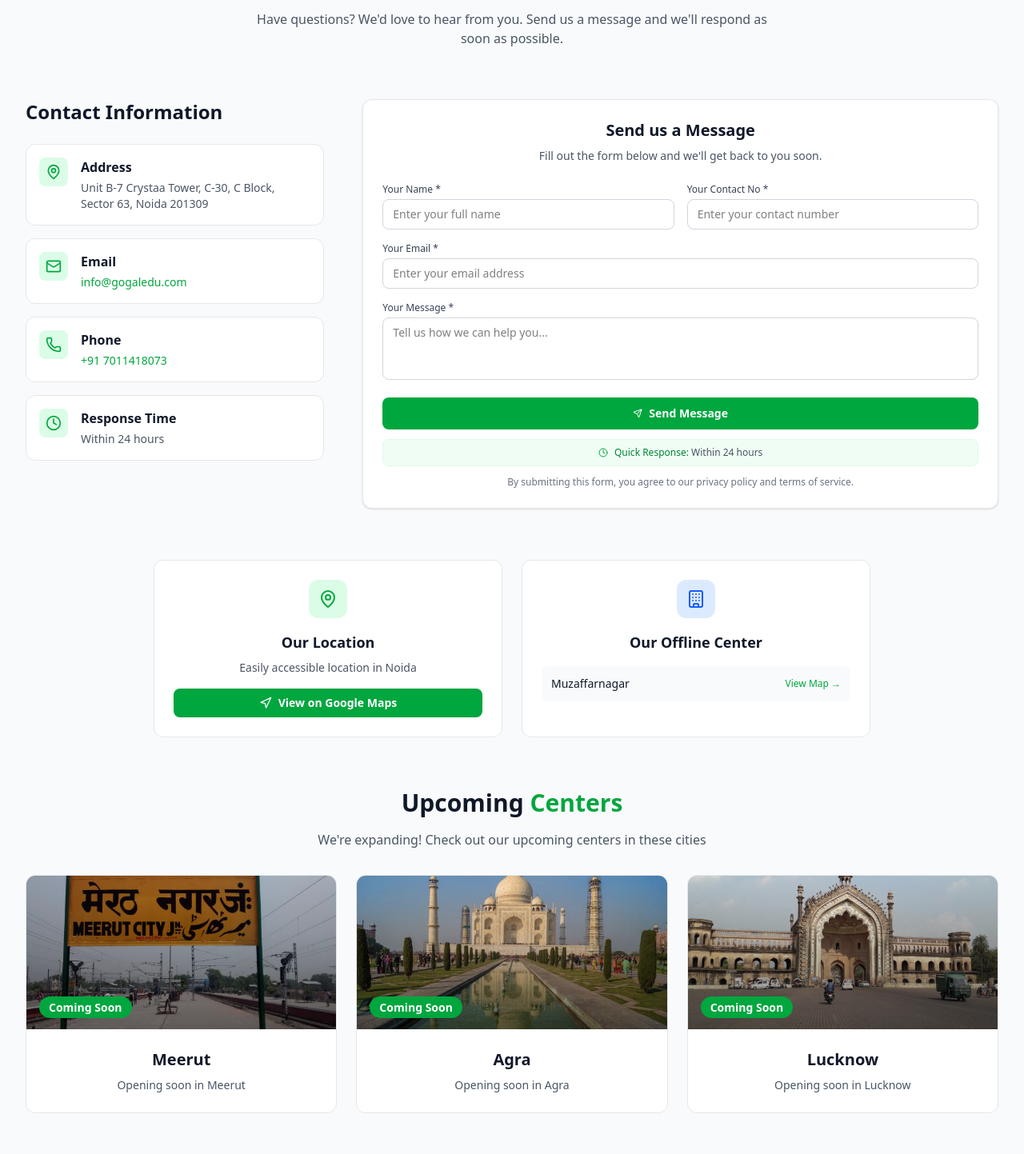
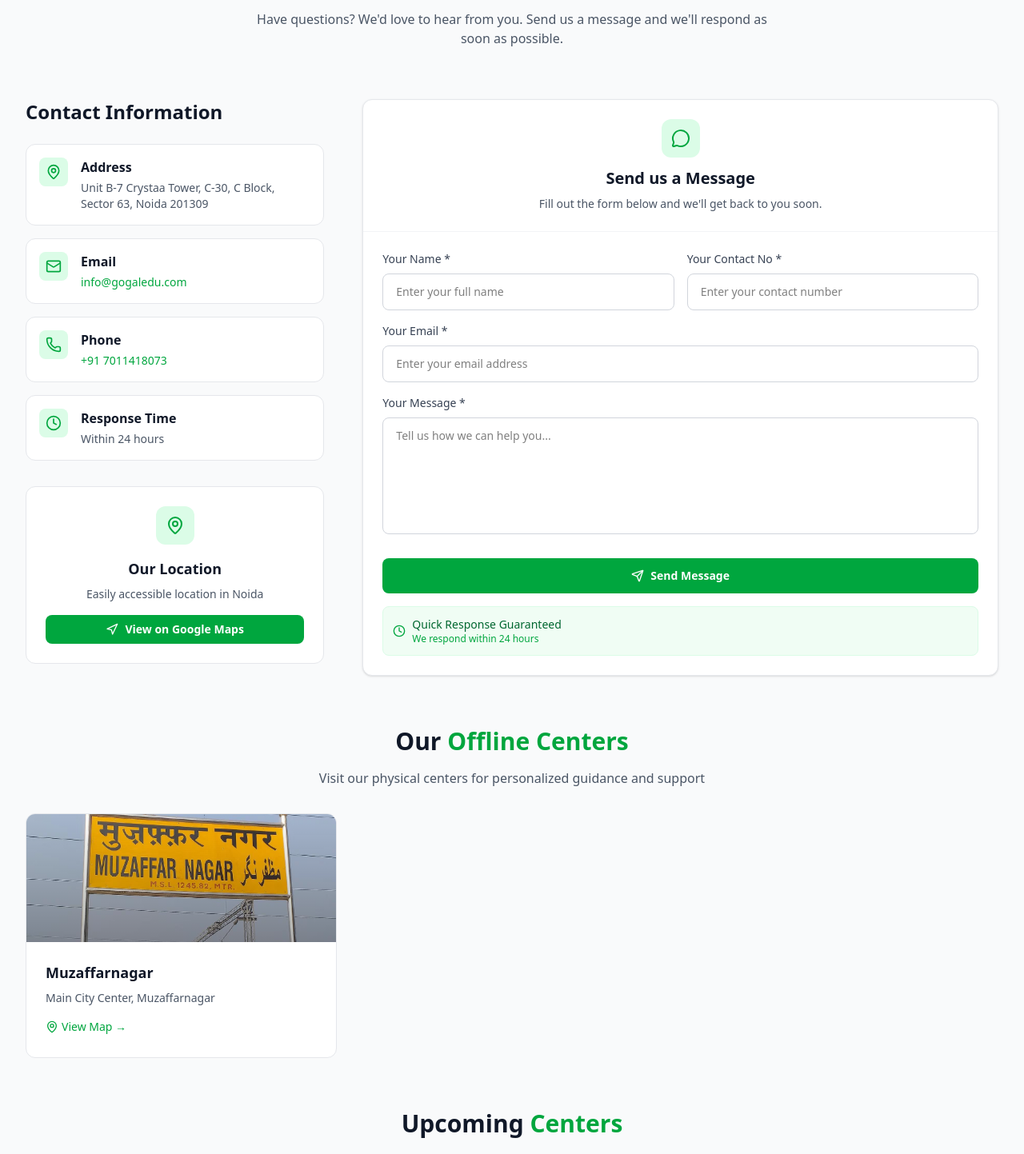
Before and after one commit to Eklak-Alam/Gogaledu, a Next.js app: page /contact in a window 1280 px wide. Shown: the part 200-1643 px from the top of the page at 80% size. Built offline with nearby package versions, Linux system fonts and the light colour scheme.

Commit message:
added changes

```diff
--- a/app/contact/page.jsx
+++ b/app/contact/page.jsx
@@ -84,18 +84,27 @@ const ContactPage = () => {
     },
   ];
 
+  const offlineCenters = [
+    {
+      name: "Muzaffarnagar",
+      address: "Main City Center, Muzaffarnagar",
+      mapLink: "https://maps.app.goo.gl/wQJPf2o5j6M8pRju8",
+      image: "/muzaffarnagar.avif"
+    }
+  ];
+
   const upcomingCenters = [
     {
       name: "Meerut",
-      image: "/meerut.jpg", // Replace with your actual image path
+      image: "/meerut.jpg",
     },
     {
       name: "Agra",
-      image: "agra.jpg", // Replace with your actual image path
+      image: "/agra.jpg",
     },
     {
       name: "Lucknow",
-      image: "lucknow.jpg", // Replace with your actual image path
+      image: "/lucknow.jpg",
     },
   ];
 
@@ -194,8 +203,9 @@ const ContactPage = () => {
           viewport={{ once: true }}
           variants={containerVariants}
         >
-          {/* Left Side - Contact Information */}
-          <div className="lg:col-span-1">
+          {/* Left Side - Contact Information with Location Card */}
+          <div className="lg:col-span-1 space-y-8">
+            {/* Contact Information Cards */}
             <motion.div variants={itemVariants}>
               <h2 className="text-xl sm:text-2xl font-bold text-gray-900 mb-6">
                 Contact Information
@@ -235,170 +245,21 @@ const ContactPage = () => {
                 })}
               </div>
             </motion.div>
-          </div>
 
- {/* Right Side - Contact Form & Response Section */}
-<div className="lg:col-span-2">
-  <motion.div variants={itemVariants}>
-    <div className="bg-white rounded-xl p-6 border border-gray-200 shadow-sm">
-      <div className="text-center mb-6">
-        <h2 className="text-xl font-bold text-gray-900 mb-2">
-          Send us a Message
-        </h2>
-        <p className="text-gray-600 text-sm">
-          Fill out the form below and we'll get back to you soon.
-        </p>
-      </div>
-
-      <form onSubmit={handleSubmit} className="space-y-4">
-        <div className="grid grid-cols-1 md:grid-cols-2 gap-4">
-          {/* Name Field */}
-          <div>
-            <label
-              htmlFor="name"
-              className="block text-xs font-medium text-gray-700 mb-1"
-            >
-              Your Name *
-            </label>
-            <input
-              type="text"
-              id="name"
-              name="name"
-              value={formData.name}
-              onChange={handleChange}
-              required
-              className="w-full px-3 py-2 text-sm border border-gray-300 rounded-lg focus:ring-2 focus:ring-green-500 focus:border-green-500 transition-colors duration-200"
-              placeholder="Enter your full name"
-            />
-          </div>
-
-          {/* Contact No Field */}
-          <div>
-            <label
-              htmlFor="contactNo"
-              className="block text-xs font-medium text-gray-700 mb-1"
-            >
-              Your Contact No *
-            </label>
-            <input
-              type="tel"
-              id="contactNo"
-              name="contactNo"
-              value={formData.contactNo}
-              onChange={handleChange}
-              required
-              className="w-full px-3 py-2 text-sm border border-gray-300 rounded-lg focus:ring-2 focus:ring-green-500 focus:border-green-500 transition-colors duration-200"
-              placeholder="Enter your contact number"
-            />
-          </div>
-        </div>
-
-        {/* Email Field */}
-        <div>
-          <label
-            htmlFor="email"
-            className="block text-xs font-medium text-gray-700 mb-1"
-          >
-            Your Email *
-          </label>
-          <input
-            type="email"
-            id="email"
-            name="email"
-            value={formData.email}
-            onChange={handleChange}
-            required
-            className="w-full px-3 py-2 text-sm border border-gray-300 rounded-lg focus:ring-2 focus:ring-green-500 focus:border-green-500 transition-colors duration-200"
-            placeholder="Enter your email address"
-          />
-        </div>
-
-        {/* Message Field */}
-        <div>
-          <label
-            htmlFor="message"
-            className="block text-xs font-medium text-gray-700 mb-1"
-          >
-            Your Message *
-          </label>
-          <textarea
-            id="message"
-            name="message"
-            value={formData.message}
-            onChange={handleChange}
-            required
-            rows={3}
-            className="w-full px-3 py-2 text-sm border border-gray-300 rounded-lg focus:ring-2 focus:ring-green-500 focus:border-green-500 transition-colors duration-200 resize-none"
-            placeholder="Tell us how we can help you..."
-          />
-        </div>
-
-        {/* Submit Button & Quick Response Info */}
-        <div className="space-y-3">
-          <motion.button
-            type="submit"
-            disabled={isSubmitting}
-            className="w-full cursor-pointer bg-green-600 text-white py-2.5 px-4 rounded-lg font-semibold text-sm hover:bg-green-700 disabled:bg-gray-400 disabled:cursor-not-allowed transition-colors duration-300 flex items-center justify-center space-x-2"
-            whileHover={{ scale: isSubmitting ? 1 : 1.02 }}
-            whileTap={{ scale: isSubmitting ? 1 : 0.98 }}
-          >
-            {isSubmitting ? (
-              <>
-                <div className="w-3 h-3 border-2 border-white border-t-transparent rounded-full animate-spin" />
-                <span>Sending...</span>
-              </>
-            ) : (
-              <>
-                <Send className="w-3 h-3" />
-                <span>Send Message</span>
-              </>
-            )}
-          </motion.button>
-
-          {/* Quick Response Info - Compact */}
-          <div className="flex items-center justify-center space-x-2 bg-green-50 rounded-lg p-2 border border-green-100">
-            <Clock className="w-3 h-3 text-green-600 flex-shrink-0" />
-            <p className="text-xs text-gray-600">
-              <span className="font-medium text-green-700">Quick Response:</span> Within 24 hours
-            </p>
-          </div>
-
-          {/* Privacy Note */}
-          <p className="text-xs text-gray-500 text-center">
-            By submitting this form, you agree to our privacy policy and terms of service.
-          </p>
-        </div>
-      </form>
-    </div>
-  </motion.div>
-</div>
-        </motion.div>
-
-        {/* SECTION 2: Location Cards */}
-        <motion.div
-          className="mb-16"
-          initial="hidden"
-          whileInView="visible"
-          viewport={{ once: true }}
-          variants={containerVariants}
-        >
-          <motion.div
-            className="grid grid-cols-1 md:grid-cols-2 gap-6 max-w-4xl mx-auto"
-            variants={itemVariants}
-          >
             {/* Our Location Card */}
             <motion.div
-              className="bg-white rounded-xl p-6 border border-gray-200 hover:shadow-md transition-all duration-200 h-full"
+              className="bg-white rounded-xl p-6 border border-gray-200 hover:shadow-md transition-all duration-200"
+              variants={itemVariants}
               whileHover={{ y: -5 }}
             >
-              <div className="text-center h-full flex flex-col">
+              <div className="text-center">
                 <div className="w-12 h-12 bg-green-100 rounded-xl flex items-center justify-center mx-auto mb-4">
                   <MapPin className="w-6 h-6 text-green-600" />
                 </div>
                 <h3 className="font-bold text-gray-900 text-lg mb-2">
                   Our Location
                 </h3>
-                <p className="text-gray-600 text-sm mb-4 flex-1">
+                <p className="text-gray-600 text-sm mb-4">
                   Easily accessible location in Noida
                 </p>
                 <a
@@ -412,40 +273,210 @@ const ContactPage = () => {
                 </a>
               </div>
             </motion.div>
+          </div>
 
-            {/* Offline Center Card */}
+          {/* Right Side - Contact Form */}
+<div className="lg:col-span-2">
+  <motion.div variants={itemVariants} className="h-full">
+    <div className="bg-white rounded-xl border border-gray-200 shadow-sm h-full flex flex-col">
+      {/* Form Header */}
+      <div className="p-6 border-b border-gray-100">
+        <div className="text-center">
+          <div className="w-12 h-12 bg-green-100 rounded-xl flex items-center justify-center mx-auto mb-3">
+            <MessageCircle className="w-6 h-6 text-green-600" />
+          </div>
+          <h2 className="text-xl font-bold text-gray-900 mb-2">
+            Send us a Message
+          </h2>
+          <p className="text-gray-600 text-sm">
+            Fill out the form below and we'll get back to you soon.
+          </p>
+        </div>
+      </div>
+
+      {/* Form Content */}
+      <div className="p-6 flex-1">
+        <form onSubmit={handleSubmit} className="h-full flex flex-col">
+          <div className="space-y-4 flex-1">
+            <div className="grid grid-cols-1 md:grid-cols-2 gap-4">
+              {/* Name Field */}
+              <div>
+                <label
+                  htmlFor="name"
+                  className="block text-sm font-medium text-gray-700 mb-2"
+                >
+                  Your Name *
+                </label>
+                <input
+                  type="text"
+                  id="name"
+                  name="name"
+                  value={formData.name}
+                  onChange={handleChange}
+                  required
+                  className="w-full px-4 py-3 text-sm border border-gray-300 rounded-lg focus:ring-2 focus:ring-green-500 focus:border-green-500 transition-colors duration-200"
+                  placeholder="Enter your full name"
+                />
+              </div>
+
+              {/* Contact No Field */}
+              <div>
+                <label
+                  htmlFor="contactNo"
+                  className="block text-sm font-medium text-gray-700 mb-2"
+                >
+                  Your Contact No *
+                </label>
+                <input
+                  type="tel"
+                  id="contactNo"
+                  name="contactNo"
+                  value={formData.contactNo}
+                  onChange={handleChange}
+                  required
+                  className="w-full px-4 py-3 text-sm border border-gray-300 rounded-lg focus:ring-2 focus:ring-green-500 focus:border-green-500 transition-colors duration-200"
+                  placeholder="Enter your contact number"
+                />
+              </div>
+            </div>
+
+            {/* Email Field */}
+            <div>
+              <label
+                htmlFor="email"
+                className="block text-sm font-medium text-gray-700 mb-2"
+              >
+                Your Email *
+              </label>
+              <input
+                type="email"
+                id="email"
+                name="email"
+                value={formData.email}
+                onChange={handleChange}
+                required
+                className="w-full px-4 py-3 text-sm border border-gray-300 rounded-lg focus:ring-2 focus:ring-green-500 focus:border-green-500 transition-colors duration-200"
+                placeholder="Enter your email address"
+              />
+            </div>
+
+            {/* Message Field */}
+            <div className="flex-1">
+              <label
+                htmlFor="message"
+                className="block text-sm font-medium text-gray-700 mb-2"
+              >
+                Your Message *
+              </label>
+              <textarea
+                id="message"
+                name="message"
+                value={formData.message}
+                onChange={handleChange}
+                required
+                rows={6}
+                className="w-full h-full min-h-[120px] px-4 py-3 text-sm border border-gray-300 rounded-lg focus:ring-2 focus:ring-green-500 focus:border-green-500 transition-colors duration-200 resize-none"
+                placeholder="Tell us how we can help you..."
+              />
+            </div>
+          </div>
+
+          {/* Submit Section */}
+          <div className="space-y-4 mt-6">
+            <motion.button
+              type="submit"
+              disabled={isSubmitting}
+              className="w-full cursor-pointer bg-green-600 text-white py-3 px-6 rounded-lg font-semibold text-sm hover:bg-green-700 disabled:bg-gray-400 disabled:cursor-not-allowed transition-colors duration-300 flex items-center justify-center space-x-2"
+              whileHover={{ scale: isSubmitting ? 1 : 1.02 }}
+              whileTap={{ scale: isSubmitting ? 1 : 0.98 }}
+            >
+              {isSubmitting ? (
+                <>
+                  <div className="w-4 h-4 border-2 border-white border-t-transparent rounded-full animate-spin" />
+                  <span>Sending Message...</span>
+                </>
+              ) : (
+                <>
+                  <Send className="w-4 h-4" />
+                  <span>Send Message</span>
+                </>
+              )}
+            </motion.button>
+
+            {/* Quick Response Info */}
+            <div className="flex items-center justify-between bg-green-50 rounded-lg p-3 border border-green-100">
+              <div className="flex items-center space-x-2">
+                <Clock className="w-4 h-4 text-green-600 flex-shrink-0" />
+                <div>
+                  <p className="text-sm font-medium text-green-800">Quick Response Guaranteed</p>
+                  <p className="text-xs text-green-600">We respond within 24 hours</p>
+                </div>
+              </div>
+            </div>
+          </div>
+        </form>
+      </div>
+    </div>
+  </motion.div>
+</div>
+        </motion.div>
+
+        {/* SECTION 2: Our Offline Centers */}
         <motion.div
-              className="bg-white rounded-xl p-6 border border-gray-200 hover:shadow-md transition-all duration-200 h-full"
+          className="mb-16"
+          initial="hidden"
+          whileInView="visible"
+          viewport={{ once: true }}
+          variants={containerVariants}
+        >
+          <motion.div className="text-center mb-8" variants={itemVariants}>
+            <h2 className="text-2xl sm:text-3xl font-bold text-gray-900 mb-4">
+              Our <span className="text-green-600">Offline Centers</span>
+            </h2>
+            <p className="text-gray-600 max-w-2xl mx-auto">
+              Visit our physical centers for personalized guidance and support
+            </p>
+          </motion.div>
+
+          <div className="grid grid-cols-1 md:grid-cols-3 gap-6">
+            {offlineCenters.map((center, index) => (
+              <motion.div
+                key={center.name}
+                className="bg-white rounded-xl overflow-hidden border border-gray-200 hover:shadow-lg transition-all duration-300 group"
+                variants={itemVariants}
                 whileHover={{ y: -5 }}
               >
-              <div className="text-center h-full flex flex-col">
-                <div className="w-12 h-12 bg-blue-100 rounded-xl flex items-center justify-center mx-auto mb-4">
-                  <Building className="w-6 h-6 text-blue-600" />
+                <div className="relative h-40 overflow-hidden">
+                  <img
+                    src={center.image}
+                    alt={center.name}
+                    className="w-full h-full object-cover group-hover:scale-110 transition-transform duration-300"
+                  />
+                  <div className="absolute inset-0 bg-gradient-to-t from-black/30 to-transparent" />
                 </div>
-                <h3 className="font-bold text-gray-900 text-lg mb-4">
-                  Our Offline Center
+                <div className="p-6">
+                  <h3 className="font-bold text-gray-900 text-lg mb-2">
+                    {center.name}
                   </h3>
-                <div className="space-y-3 mb-4 flex-1">
-                  <div className="flex items-center justify-between p-3 bg-gray-50 rounded-lg">
-                    <span className="font-medium text-gray-900 text-sm">
-                      Muzaffarnagar
-                    </span>
+                  <p className="text-gray-600 text-sm mb-4">
+                    {center.address}
+                  </p>
                   <a
-                      href="https://maps.app.goo.gl/wQJPf2o5j6M8pRju8"
+                    href={center.mapLink}
                     target="_blank"
                     rel="noopener noreferrer"
-                      className="text-green-600 hover:text-green-700 text-xs font-medium"
+                    className="inline-flex items-center text-green-600 hover:text-green-700 font-medium text-sm transition-colors duration-200"
                   >
+                    <MapPin className="w-4 h-4 mr-1" />
                     View Map →
                   </a>
                 </div>
-                </div>
+              </motion.div>
+            ))}
           </div>
         </motion.div>
-          </motion.div>
-        </motion.div>
 
-        {/* SECTION 3: Upcoming Centers with Images */}
+        {/* SECTION 3: Upcoming Centers */}
         <motion.div
           className="mb-16"
           initial="hidden"
@@ -496,7 +527,7 @@ const ContactPage = () => {
           </div>
         </motion.div>
 
-        {/* SECTION 4: Opportunities - Stacked Layout */}
+        {/* SECTION 4: Opportunities */}
         <motion.div
           className="space-y-6"
           initial="hidden"
```
Also changed, not shown: public/muzaffarnagar.avif (added). Lines whose indentation alone changed are shown as unchanged.
